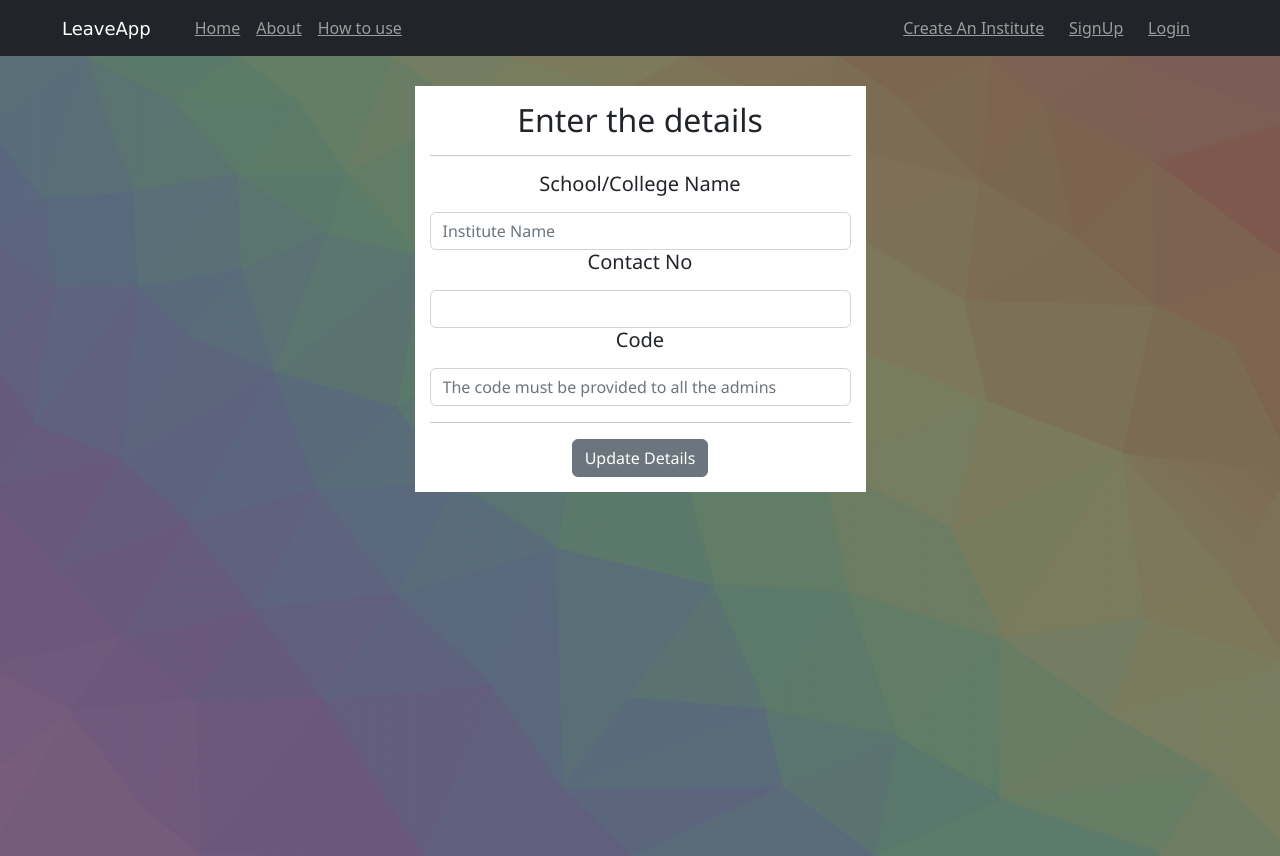
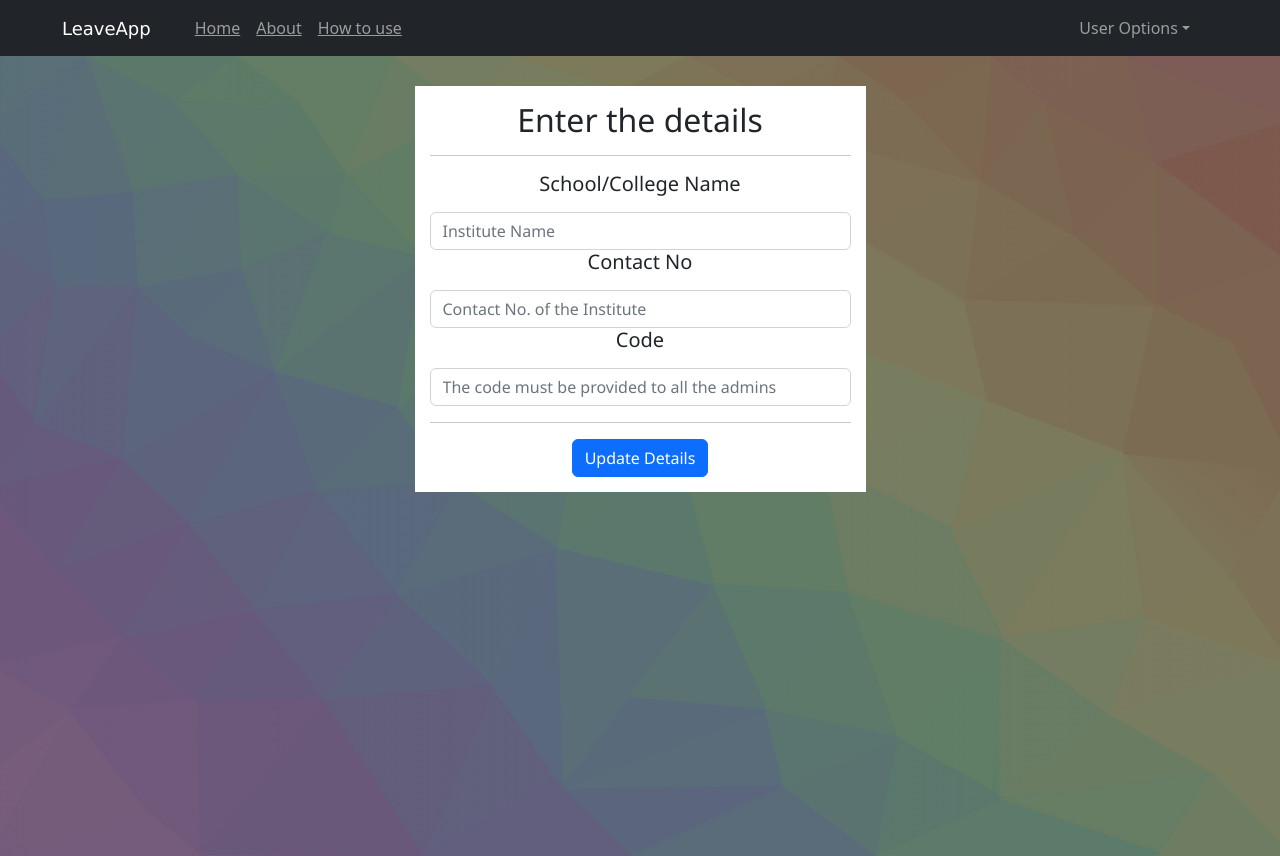
Before and after one commit to Srinkk/LeaveApp_Frontend, a React (Create React App) app: page /school/edit in a window 1280 px wide. Built offline with nearby package versions, Linux system fonts and the light colour scheme; no server answers.

Commit message:
Update EditSchool.js

```diff
--- a/src/Dashboard/SchoolDash/EditSchool.js
+++ b/src/Dashboard/SchoolDash/EditSchool.js
@@ -1,8 +1,9 @@
 import axios from 'axios'
-import NavBar from '../../NavBar/NavBar'
+
 import { FormContainer } from '../../Forms/FormContainer'
 import { Form } from 'react-bootstrap'
 import Button from 'react-bootstrap/Button'
+import NavBarDashBoard from '../../NavBar/NavBarDashboard'
 
 import { useEffect, useState } from 'react'
 import { useNavigate, useLocation } from 'react-router-dom'
@@ -52,13 +53,18 @@ const EditSchool = () => {
 
     return (
         <div>
-        <NavBar/>
+        <div className='bagc'>
+    <NavBarDashBoard
+        student_id=''
+        admin_id={admin_id}
+    />
     <div className='justify-content-center'>
 
         <FormContainer>
-                <h2>Enter the details</h2>
+            <h2><div className='form_head'>Enter the details</div></h2>
             <hr className='md-3'/>
             <Form method='POST'>
+                <div className='subhead1'>
                 <Form.Group controlId='Name'></Form.Group>
                 <Form.Label><h5>School/College Name</h5></Form.Label>
 
@@ -71,7 +77,7 @@ const EditSchool = () => {
                 <Form.Label><h5>Contact No</h5></Form.Label>
 
                 <Form.Control
-                    type='text' placeholder='' name='contact' onChange={e=>setContact(e.target.value)} value={contact}>
+                type='text' placeholder='Contact No. of the Institute' name='contact' value={contact} onChange={e=>setContact(e.target.value)}>
                 </Form.Control>
 
                 <Form.Group controlId='code'></Form.Group>
@@ -80,18 +86,19 @@ const EditSchool = () => {
                 <Form.Control
                 type='text' placeholder='The code must be provided to all the admins' name='code' onChange={e=>setCode(e.target.value)} value={code}>
                 </Form.Control>
+                </div>
 
             </Form>
             <hr className='md-3'/>
 
             {err?.length ? (<p>{err}</p>) : <></>}
 
-                <Button variant='secondary' type='submit' onClick={handleEdit}>Update Details</Button>
+            <Button className='update1' type='submit' onClick={handleEdit}>Update Details</Button>
 
         </FormContainer>
     </div>
     </div>
-
+</div>
     )
 }
 
```
Lines whose indentation alone changed are shown as unchanged.
